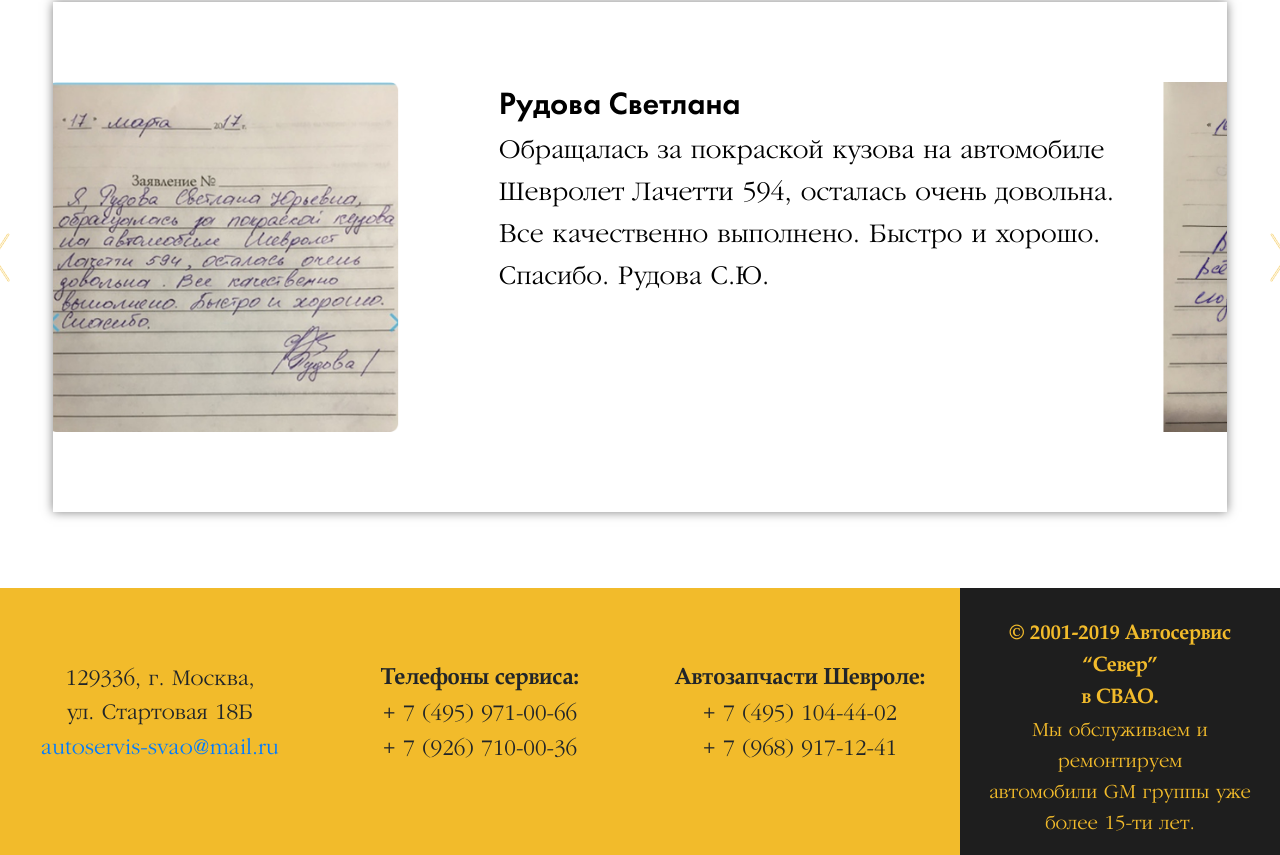
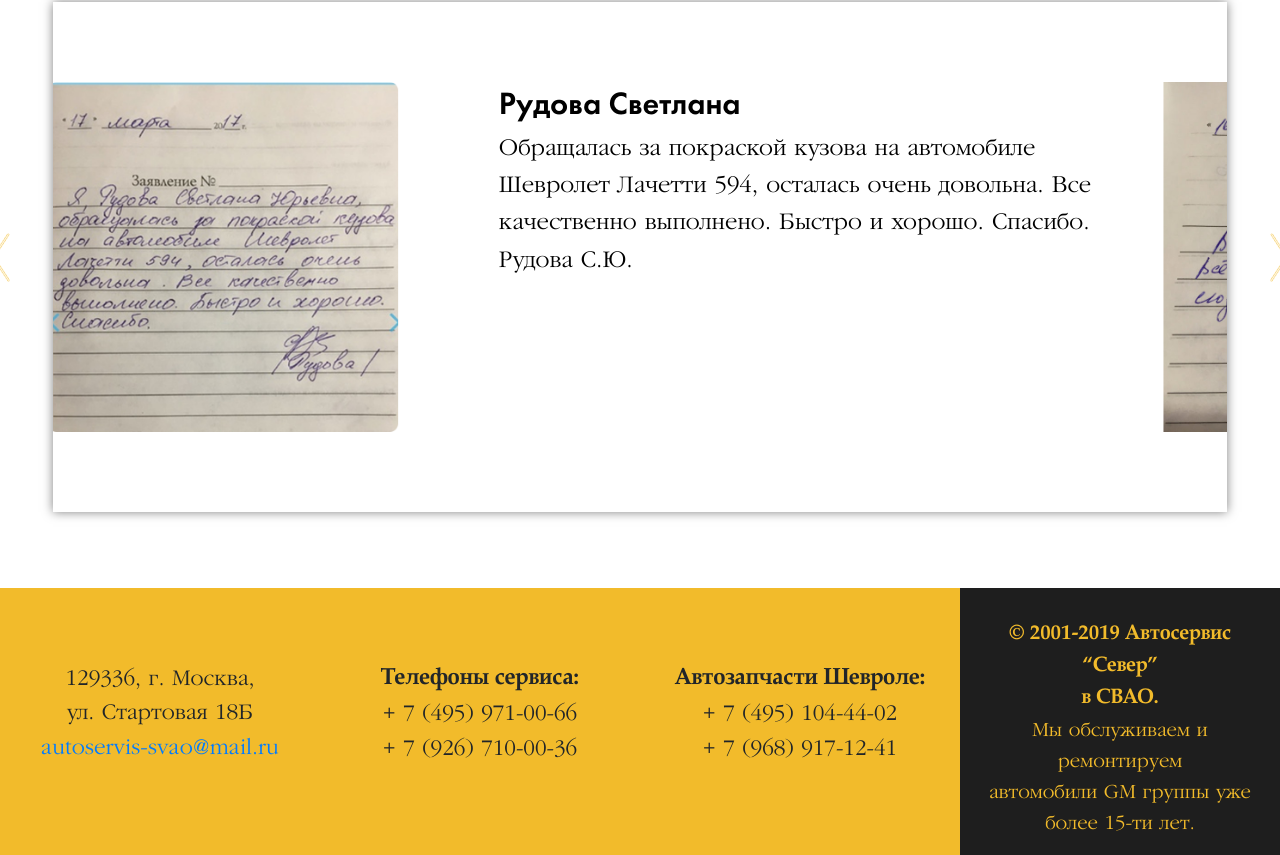
Before and after one commit to web-goose/autoservice, a plain HTML site: page index.html in a window 1280 px wide. Shown: the part 4138-4993 px from the top of the page. Drawn offline with Linux system fonts and the light colour scheme.

Commit message:
upd style

```diff
--- a/css/style.css
+++ b/css/style.css
@@ -310,7 +310,7 @@ header {
 }
 
 .block5 .comment {
-  font-size: 1.750em;
+  font-size: 1.550em;
   color: #000;
   font-family: 'garamond';
   padding: 0 10px;
```
